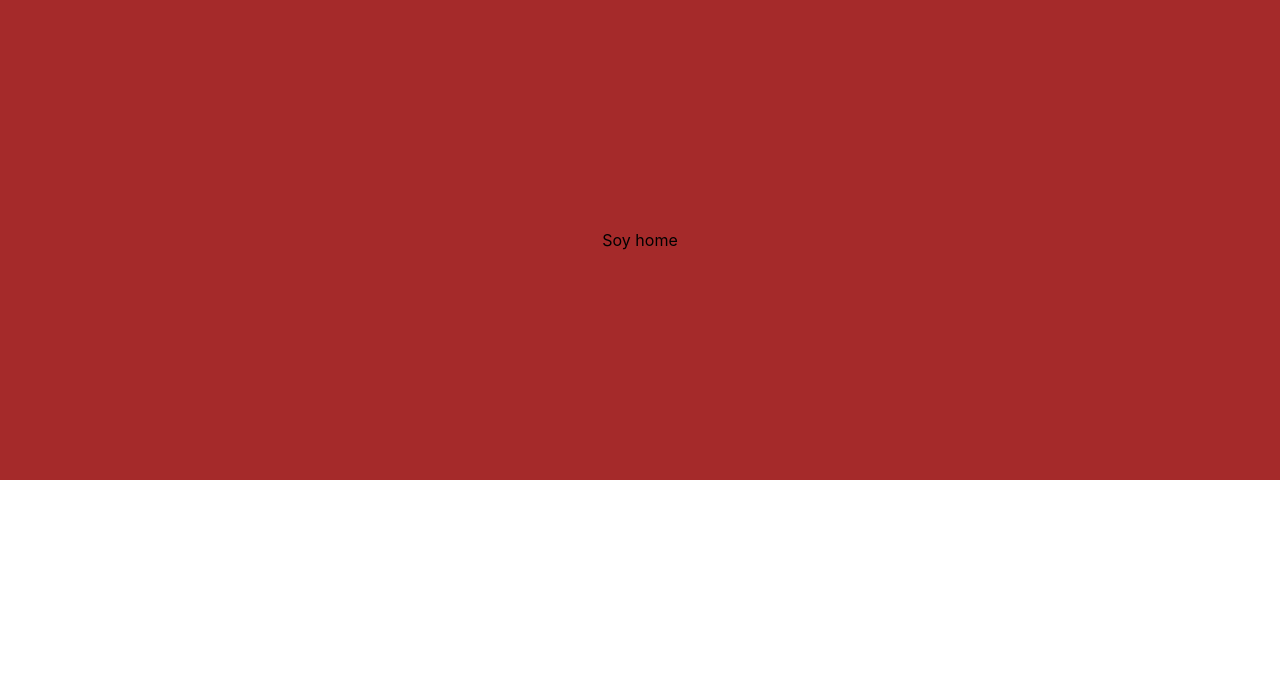
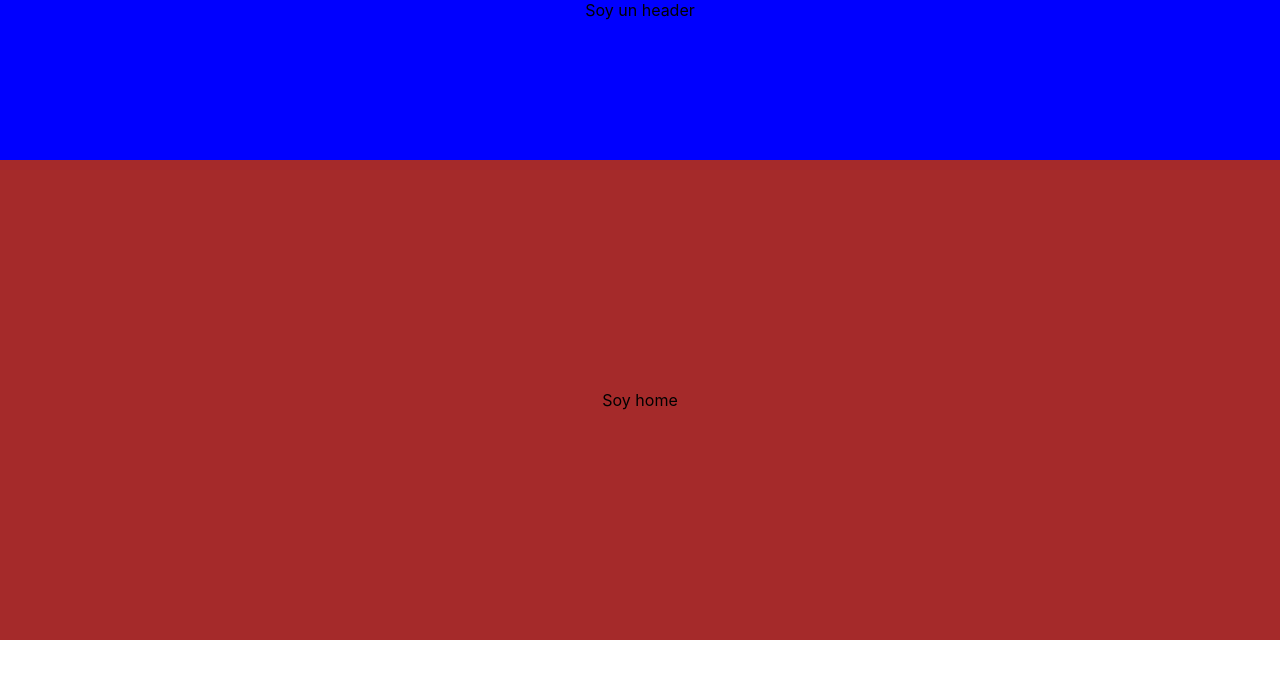
Before and after one commit to gmluqa/fsd-07-11-2022, a React (Create React App) app in the folder videoclub/: page / in a window 1280 px wide. Shown: the top 678 px of the page. Built offline with nearby package versions, Linux system fonts and the light colour scheme.

Commit message:
created header and added it to App component

```diff
--- a/videoclub/src/App.js
+++ b/videoclub/src/App.js
@@ -1,10 +1,12 @@
 // import logo from './logo.svg';
 import './App.css';
+import Header from './components/Header/Headers';
 import Home from './containters/Home/Home';
 
 function App() {
   return (
     <div className="App">
+      <Header />
       <Home />
     </div>
   );
--- /dev/null
+++ b/videoclub/src/components/Header/Header.css
@@ -0,0 +1,4 @@
+.header {
+  height: 20vh;
+  background-color: blue;
+}
--- /dev/null
+++ b/videoclub/src/components/Header/Headers.jsx
@@ -0,0 +1,8 @@
+import React from "react";
+import "./Header.css";
+
+const Header = () => {
+  return <div className="header">Soy un header</div>;
+};
+
+export default Header;
```
